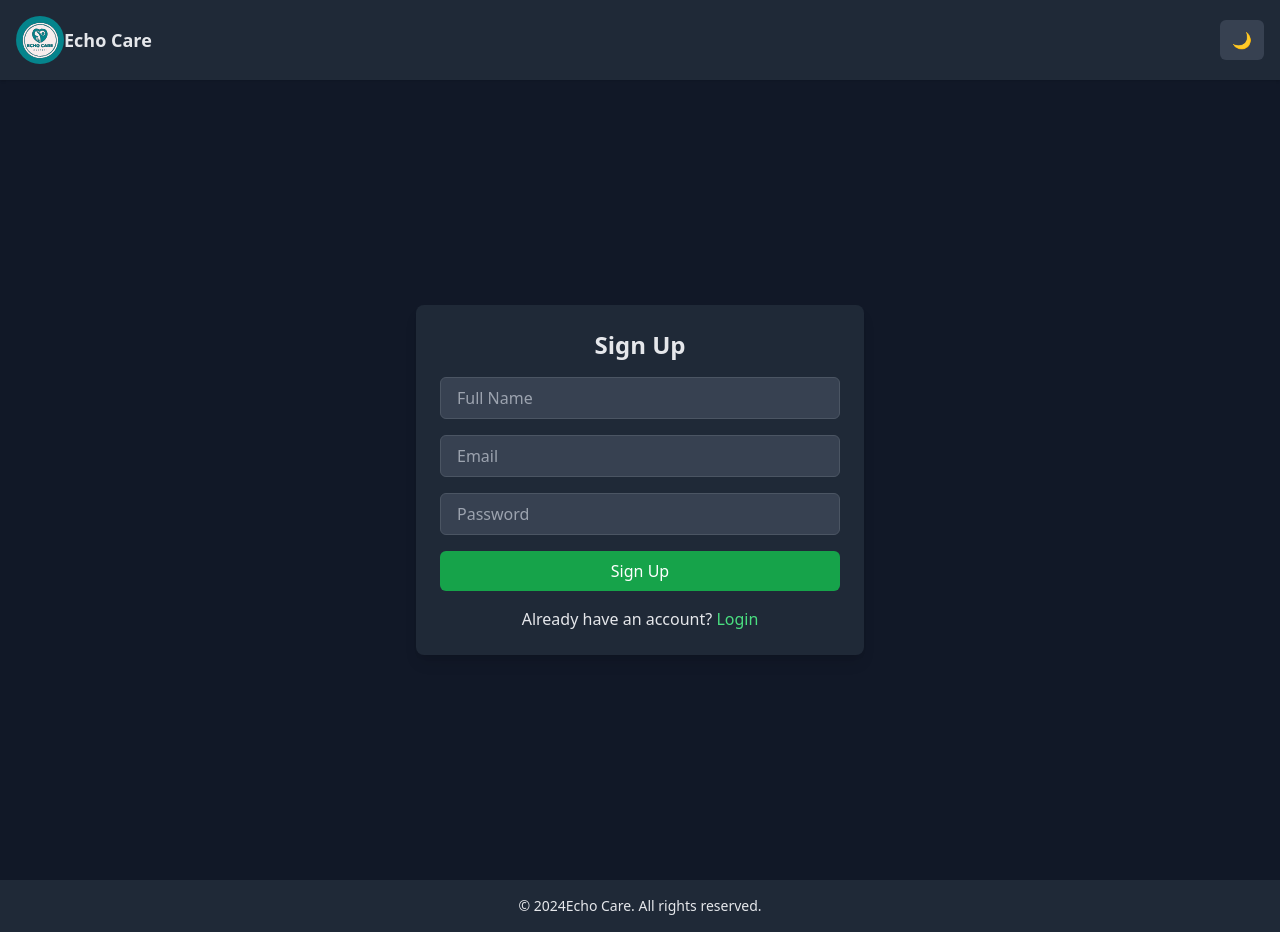
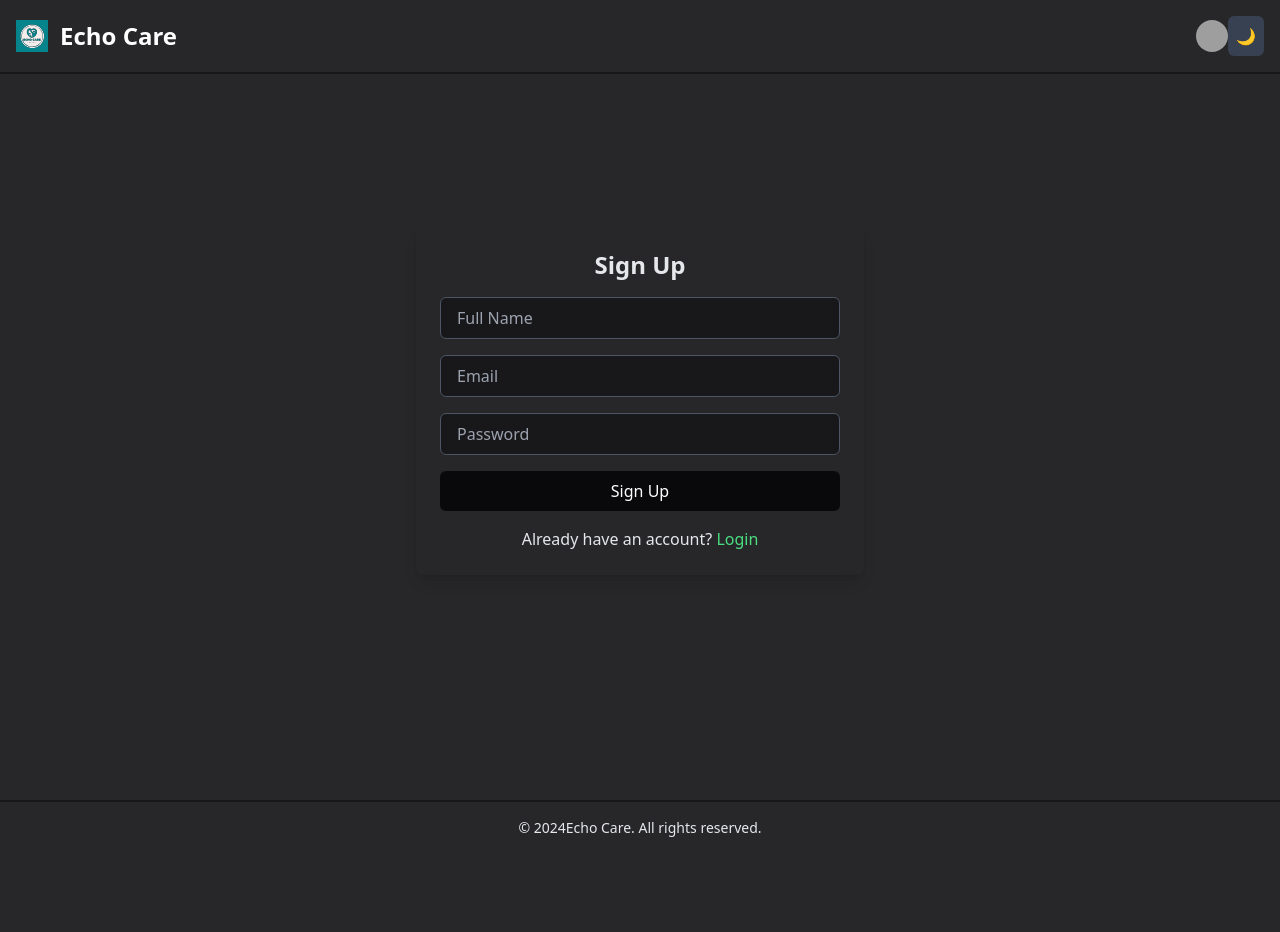
Before and after one commit to patrasachin/Medical-care-ai, a website built with Vite: page index.html in a window 1280 px wide. Both pictures are taken after a click on the link "Sign Up". After the commit the page ends 854 px from the top, so only its background shows below. Built offline with nearby package versions, Linux system fonts and the light colour scheme; grey boxes are pictures that could not be loaded.

Commit message:
update ui ❤️🚀🚀

```diff
--- a/index.html
+++ b/index.html
@@ -5,29 +5,61 @@
   <meta charset="UTF-8">
   <link rel="icon" type="image/svg+xml" href="./src/assets/logo.svg">
   <meta name="viewport" content="width=device-width, initial-scale=1.0">
+  <link href="https://cdn.jsdelivr.net/npm/flowbite@2.5.2/dist/flowbite.min.css" rel="stylesheet" />
   <title>Echo Care</title>
 </head>
+<body class="bg-gray-100 dark:bg-zinc-800 text-gray-800 dark:text-gray-200 transition-colors max-h-[400px] overflow-y-auto
+[&::-webkit-scrollbar]:w-2
+[&::-webkit-scrollbar-track]:rounded-full
+[&::-webkit-scrollbar-track]:bg-gray-100
+[&::-webkit-scrollbar-thumb]:rounded-full
+[&::-webkit-scrollbar-thumb]:bg-gray-300
+dark:[&::-webkit-scrollbar-track]:bg-neutral-700
+dark:[&::-webkit-scrollbar-thumb]:bg-neutral-500">
+<nav class="bg-white border-b-2 dark:border-zinc-900 dark:bg-zinc-800 fixed w-full ">
+  <div class="max-w-screen-xl flex flex-wrap items-center justify-between mx-auto p-4">
+  <a href="#" class="flex items-center space-x-3 rtl:space-x-reverse">
+      <img src="./src/assets/logo.svg" class="h-8" alt="Flowbite Logo" />
+      <span class="self-center text-2xl font-semibold whitespace-nowrap dark:text-white">Echo Care</span>
+  </a>
+  <div class="flex items-center md:order-2 space-x-3 md:space-x-0 rtl:space-x-reverse">
+      <button type="button" class="flex text-sm bg-zinc-800 rounded-full md:me-0 focus:ring-4 focus:ring-gray-300 dark:focus:ring-gray-600" id="user-menu-button" aria-expanded="false" data-dropdown-toggle="user-dropdown" data-dropdown-placement="bottom">
+        <span class="sr-only">Open user menu</span>
+        <img class="w-8 h-8 rounded-full" src="https://plus.unsplash.com/premium_photo-1689977927774-401b12d137d6?q=80&w=2070&auto=format&fit=crop&ixlib=rb-4.0.3&ixid=M3wxMjA3fDB8MHxwaG90by1wYWdlfHx8fGVufDB8fHx8fA%3D%3D" alt="user photo">
+      </button>
+      <!-- Dropdown menu -->
+      <div class="z-50 hidden my-4 text-base list-none bg-white divide-y divide-gray-100 rounded-lg shadow dark:bg-zinc-800 dark:divide-gray-600" id="user-dropdown">
+        <div class="px-4 py-3">
+          <span class="block text-sm text-zinc-900 dark:text-white">Bonnie Green</span>
+          <span class="block text-sm  text-gray-500 truncate dark:text-gray-400">name@flowbite.com</span>
+        </div>
+        <ul class="py-2" aria-labelledby="user-menu-button">
+          <li>
+            <a href="#" class="block px-4 py-2 text-sm text-gray-700 hover:bg-gray-100 dark:hover:bg-zinc-900 dark:text-gray-200 dark:hover:text-white">Dashboard</a>
+          </li>
+          <li>
+            <a href="#" class="block px-4 py-2 text-sm text-gray-700 hover:bg-gray-100 dark:hover:bg-zinc-900 dark:text-gray-200 dark:hover:text-white">Settings</a>
+          </li>
+          <li>
+            <a href="#" class="block px-4 py-2 text-sm text-gray-700 hover:bg-gray-100 dark:hover:bg-zinc-900 dark:text-gray-200 dark:hover:text-white">Earnings</a>
+          </li>
+          <li>
+            <a href="#" class="block px-4 py-2 text-sm text-gray-700 hover:bg-gray-100 dark:hover:bg-zinc-900 dark:text-gray-200 dark:hover:text-white">Sign out</a>
+          </li>
+        </ul>
+      </div>
+      <button id="themeToggle" class="bg-gray-200 dark:bg-gray-700 text-gray-900 dark:text-gray-200 px-2 py-2 rounded-md ml-4">
+        🌙
+</button>
 
-<body class="bg-gray-100 dark:bg-gray-900 text-gray-800 dark:text-gray-200 transition-colors">
-  <header class="w-full bg-white dark:bg-gray-800 shadow p-4 flex justify-between items-center">
-    <a href="/" class="flex items-center"> <img src="./src/assets/logo.svg" alt="Echo Care Logo"
-        class="h-12 w-12 rounded-full">
-      <h1 class="text-lg font-bold">Echo Care</h1>
-
-    </a>
-    <button id="themeToggle" class="bg-gray-200 dark:bg-gray-700 text-gray-900 dark:text-gray-200 px-3 py-2 rounded-md">
-      🌙
-    </button>
-  </header>
-  <div id="app" class="min-h-screen flex flex-col items-center justify-center">
-    <!-- Dynamic components load here -->
-
-
+</nav>
+  <div id="app" class="w-full h-screen flex flex-col items-center justify-center">
 
   </div>
-  <footer class="w-full bg-white dark:bg-gray-800 text-center py-4">
+  <footer class="w-full bg-white border-t-2  dark:border-zinc-900 dark:bg-zinc-800 text-center py-4">
     <p class="text-sm">&copy; 2024Echo Care. All rights reserved.</p>
   </footer>
+  <script src="https://cdn.jsdelivr.net/npm/flowbite@2.5.2/dist/flowbite.min.js"></script>
   <script type="module" src="/src/main.js"></script>
 </body>
 
--- a/src/components/chatbot.js
+++ b/src/components/chatbot.js
@@ -2,14 +2,20 @@ import "../style.css";
 import "https://unpkg.com/boxicons@2.1.4/dist/boxicons.js"
 export default function renderChatbot(app) {
   app.innerHTML = `
-    <div class="w-full max-w-4xl p-6 bg-white dark:bg-gray-800 rounded-lg shadow-lg">
+    <div class="w-full max-w-4xl p-6 bg-white dark:bg-zinc-800 rounded-lg shadow-lg">
       <h1 class="text-2xl font-bold text-center mb-4">Echo Care</h1>
-      <div id="chatBox" class="h-96 bg-gray-100 dark:bg-gray-700 p-4 overflow-y-scroll rounded-md">
+      <div id="chatBox" class="h-96 bg-gray-100 dark:bg-zinc-700 p-4 overflow-y-scroll rounded-md [&::-webkit-scrollbar]:w-2
+[&::-webkit-scrollbar-track]:rounded-full
+[&::-webkit-scrollbar-track]:bg-gray-100
+[&::-webkit-scrollbar-thumb]:rounded-full
+[&::-webkit-scrollbar-thumb]:bg-gray-300
+dark:[&::-webkit-scrollbar-track]:bg-neutral-700
+dark:[&::-webkit-scrollbar-thumb]:bg-neutral-500">
         <!-- Chat messages -->
       </div>
       <div class="mt-4 flex">
         <input id="userMessage" type="text" placeholder="Type your message..." class="flex-1 px-4 py-2 bg-gray-100 dark:bg-gray-700 border border-gray-300 dark:border-gray-600 rounded-l-md" />
-        <button id="sendMessage" class="bg-blue-500 dark:bg-blue-600 text-white px-4 py-2 rounded-r-md"> <box-icon id='sendIcon' name='send'></box-icon> </button>
+        <button id="sendMessage" class="bg-blue-500 dark:bg-zinc-600 text-white px-4 py-2 rounded-r-md"> <box-icon id='sendIcon' name='send'></box-icon> </button>
           </div>
     </div>
   `;
@@ -28,7 +34,7 @@ export default function renderChatbot(app) {
       sendIcon.textContent = 'hourglass_top';
       // Simulate AI response
       setTimeout(() => {
-        chatBox.innerHTML += `<p class="bg-blue-300 dark:bg-blue-500 text-white p-2 rounded-md my-2">AI: I'm here to help!</p>`;
+        chatBox.innerHTML += `<p class="bg-blue-300 dark:bg-zinc-500 text-white p-2 rounded-md my-2">AI: I'm here to help!</p>`;
         chatBox.scrollTop = chatBox.scrollHeight;
       }, 1000);
     }
--- a/src/components/login.js
+++ b/src/components/login.js
@@ -1,12 +1,12 @@
 import "../style.css"
 export default function renderLogin(app, navigate) {
   app.innerHTML = `
-    <div class="w-full max-w-md p-6 bg-white dark:bg-gray-800 rounded-lg shadow-lg">
+    <div class="w-full max-w-md p-6 bg-white dark:bg-zinc-800 rounded-lg shadow-lg">
       <h1 class="text-2xl font-bold text-center mb-4">Login</h1>
       <form id="loginForm" class="space-y-4">
-        <input type="email" placeholder="Email" class="w-full px-4 py-2 bg-gray-100 dark:bg-gray-700 border border-gray-300 dark:border-gray-600 rounded-md" required />
-        <input type="password" placeholder="Password" class="w-full px-4 py-2 bg-gray-100 dark:bg-gray-700 border border-gray-300 dark:border-gray-600 rounded-md" required />
-        <button class="w-full bg-blue-500 dark:bg-blue-600 text-white py-2 rounded-md">Login</button>
+        <input type="email" placeholder="Email" class="w-full px-4 py-2 bg-gray-100 dark:bg-zinc-900 border border-gray-300 dark:border-gray-600 rounded-md" required />
+        <input type="password" placeholder="Password" class="w-full px-4 py-2 bg-gray-100 dark:bg-zinc-900 border border-gray-300 dark:border-gray-600 rounded-md" required />
+        <button class="w-full bg-zinc-900 dark:bg-zinc-950 dark:hover:bg-zinc-700 text-white py-2 rounded-md">Login</button>
       </form>
       <p class="text-center mt-4">
         Don't have an account? <a href="#" class="text-blue-500 dark:text-blue-400" id="signupLink">Sign Up</a>
--- a/src/components/signup.js
+++ b/src/components/signup.js
@@ -1,13 +1,13 @@
 import "../style.css";
 export default function renderSignUp(app, navigate) {
   app.innerHTML = `
-    <div class="w-full max-w-md p-6 bg-white dark:bg-gray-800 rounded-lg shadow-lg">
+    <div class="w-fit max-w-md p-6 bg-white dark:bg-zinc-800   rounded-lg shadow-lg">
       <h1 class="text-2xl font-bold text-center mb-4">Sign Up</h1>
       <form id="signupForm" class="space-y-4">
-        <input type="text" placeholder="Full Name" class="w-full px-4 py-2 bg-gray-100 dark:bg-gray-700 border border-gray-300 dark:border-gray-600 rounded-md" required />
-        <input type="email" placeholder="Email" class="w-full px-4 py-2 bg-gray-100 dark:bg-gray-700 border border-gray-300 dark:border-gray-600 rounded-md" required />
-        <input type="password" placeholder="Password" class="w-full px-4 py-2 bg-gray-100 dark:bg-gray-700 border border-gray-300 dark:border-gray-600 rounded-md" required />
-        <button class="w-full bg-green-500 dark:bg-green-600 text-white py-2 rounded-md">Sign Up</button>
+        <input type="text" placeholder="Full Name" class="w-full px-4 py-2 bg-gray-100 dark:bg-zinc-900 border border-gray-300 dark:border-gray-600 rounded-md" required />
+        <input type="email" placeholder="Email" class="w-full px-4 py-2 bg-gray-100 dark:bg-zinc-900 border border-gray-300 dark:border-gray-600 rounded-md" required />
+        <input type="password" placeholder="Password" class="w-full px-4 py-2 bg-gray-100 dark:bg-zinc-900 border border-gray-300 dark:border-gray-600 rounded-md" required />
+        <button class="w-full bg-zinc-950 dark:bg-zinc-950 dark:hover:bg-zinc-700  text-white py-2 rounded-md">Sign Up</button>
       </form>
       <p class="text-center mt-4">
         Already have an account? <a href="#" class="text-green-500 dark:text-green-400" id="loginLink">Login</a>
```
Also changed, not shown: src/main.js (+8 -0 lines).
